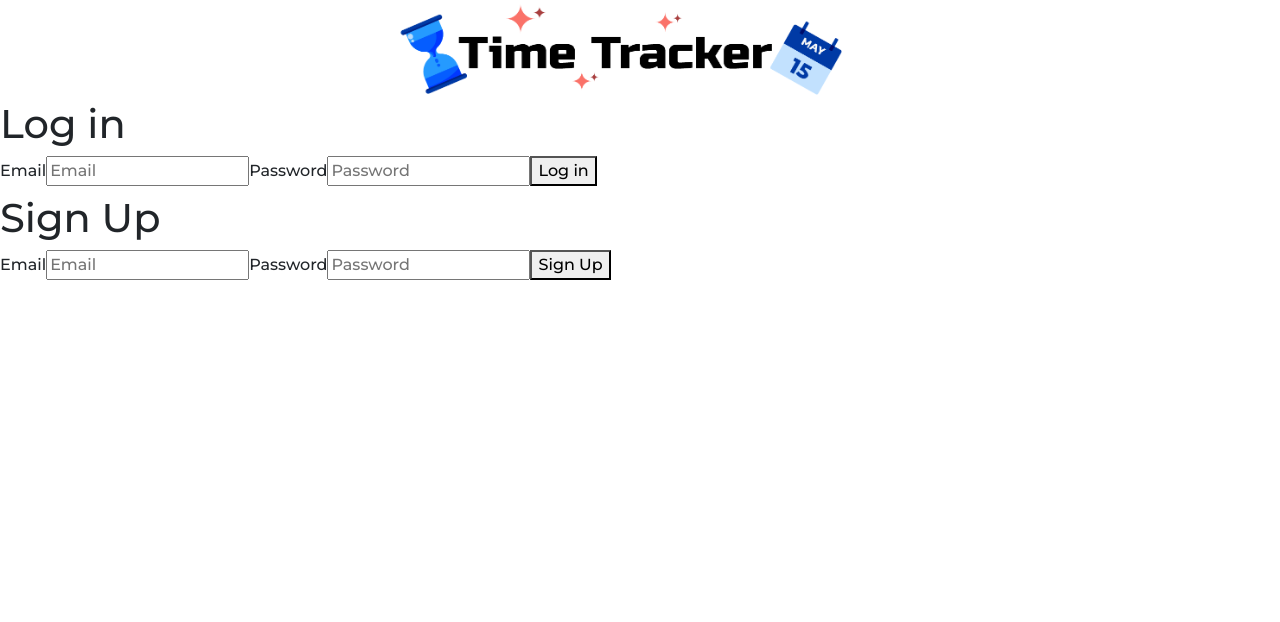
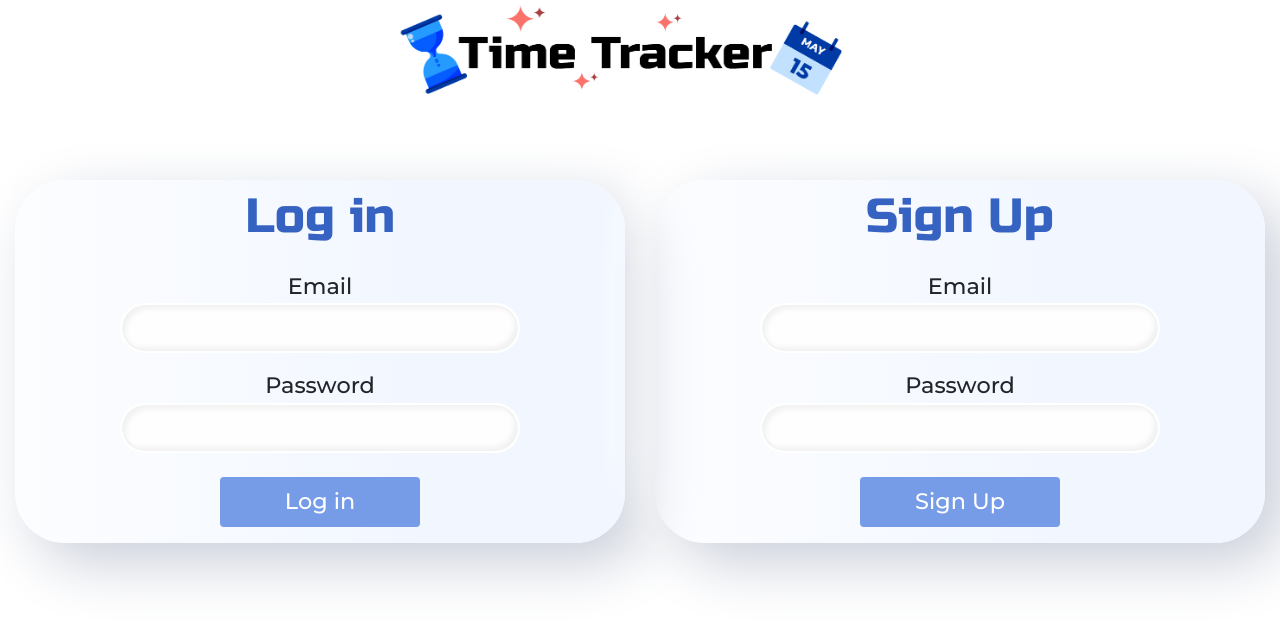
Before and after one commit to lumenbarron/working-hours-tracker, a React (Create React App) app: page /register in a window 1280 px wide. Shown: the top 622 px of the page. Built offline with nearby package versions, Linux system fonts and the light colour scheme; no server answers; the database is empty.

Commit message:
adding style to register component

```diff
--- a/package.json
+++ b/package.json
@@ -11,9 +11,11 @@
     "react": "^16.13.1",
     "react-datepicker": "^3.1.3",
     "react-dom": "^16.13.1",
+    "react-hook-form": "^6.4.1",
     "react-router": "^5.2.0",
     "react-router-dom": "^5.2.0",
-    "react-scripts": "3.4.3"
+    "react-scripts": "3.4.3",
+    "sweetalert": "^2.1.2"
   },
   "scripts": {
     "start": "react-scripts start",
--- a/src/Components/Login.js
+++ b/src/Components/Login.js
@@ -28,30 +28,30 @@ export default class Login extends Component {
   };
   render() {
     return (
-      <div>
-        <h1>Log in</h1>
-        <form>
-          <label>
+      <div className='login-container'>
+        <h1 className="title-home mt-2">Log in</h1>
+        <form className='form-group'>
+          <label className='label-input mt-3'>
             Email
             <input
+              className='form-input'
               name="email"
               type="email"
-              placeholder="Email"
               onChange={this.handleChange}
               value={this.state.email}
             />
           </label>
-          <label>
+          <label className='label-input mt-3'>
             Password
             <input
+              className='form-input'
               name="password"
               type="password"
-              placeholder="Password"
               onChange={this.handleChange}
               value={this.state.password}
             />
           </label>
-          <button type="submit" onClick={this.login}>
+          <button type="submit" onClick={this.login} className='btn button-register mt-3'>
             Log in
           </button>
         </form>
--- a/src/Components/Register.js
+++ b/src/Components/Register.js
@@ -1,11 +1,20 @@
-import React from 'react';
+import React from "react";
 import Login from "./Login";
 import SignUp from "./SignUp";
+import "../Styles/register.scss";
+import "../Styles/home.scss";
 
 export default function Register() {
-    return (
-        <div>
-           <Login /> <SignUp />
+  return (
+      <div className="container-fluid container-home">
+        <div className="row">
+          <div className="col-12 col-lg-6 flex-all login-bkg">
+            <Login />
+          </div>
+          <div className="col-12 col-lg-6 flex-all">
+            <SignUp />
+          </div>
         </div>
-    )
+      </div>
+  );
 }
--- a/src/Components/SignUp.js
+++ b/src/Components/SignUp.js
@@ -28,30 +28,30 @@ export default class SignUp extends Component {
   };
   render() {
     return (
-      <div>
-        <h1>Sign Up</h1>
-        <form>
-          <label>
+      <div className='login-container'>
+        <h1 className="title-home mt-2">Sign Up</h1>
+        <form className='form-group'>
+          <label className='label-input mt-3'>
             Email
             <input
+              className='form-input'
               name="email"
               type="email"
-              placeholder="Email"
               onChange={this.handleChange}
               value={this.state.email}
             />
           </label>
-          <label>
+          <label className='label-input mt-3'>
             Password
             <input
+              className='form-input'
               name="password"
               type="password"
-              placeholder="Password"
               onChange={this.handleChange}
               value={this.state.password}
             />
           </label>
-          <button type="submit" onClick={this.signUp}>
+          <button type="submit" onClick={this.signUp} className='btn button-register mt-3'>
             Sign Up
           </button>
         </form>
--- a/src/Styles/global-styles.scss
+++ b/src/Styles/global-styles.scss
@@ -1,6 +1,7 @@
 //Colors
 $primaryColor: #3662C1;
 $secondaryColor : #769ce7;
+$transitionColor : #F1F6FF;
 $buttonColors : #FA7269;
 
 
@@ -23,9 +24,12 @@ $break-large: 1200px;
     justify-content: center;
     align-items: center;
     flex-direction: ($direction);
+    text-align: center;
 }
 
-// @include flexAll();
+.flex-column{
+@include flexDirection(column);
+}
 
 @media only screen and (max-width: $break-small) {
 
--- /dev/null
+++ b/src/Styles/register.scss
@@ -0,0 +1,39 @@
+@import "./global-styles.scss";
+
+.login-container {
+  background: linear-gradient(
+    269.9deg,
+    #f1f6ff 27.63%,
+    rgba(241, 246, 255, 0.21) 99.9%
+  );
+  //box-shadow: inset -4px -4px 4px rgba(0, 0, 0, 0.25);
+  border-radius: 50px;
+  box-shadow: 20px 20px 60px #c9ced9, -20px -20px 60px #ffffff;
+  width: 650px;
+  //height: 300px;
+  @include flexDirection(column)
+}
+
+.label-input{
+    font-size: 1.4rem;
+    @include flexDirection(column);
+}
+
+.form-input{
+    background: #FFFEFE;
+    box-shadow: inset -4px -4px 5px rgba(0, 0, 0, 0.05), inset 4px 4px 5px rgba(0, 0, 0, 0.05);
+    border-radius: 35px;
+    color: transparent;
+    border-color: white;
+    border-style: solid;
+    width: 400px;
+    height: 50px;
+}
+
+.button-register{
+    background-color: $secondaryColor;
+    width: 200px;
+    height: 50px;
+    color: white;
+    font-size: 1.4rem;
+}
```
Also changed, not shown: src/Components/Home.js (+10 -11 lines), src/Images/login-img-05.png (added), 1 other file (tests, documents, lock files or other folders).
